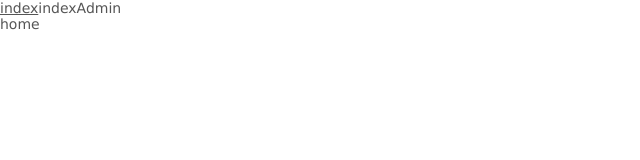
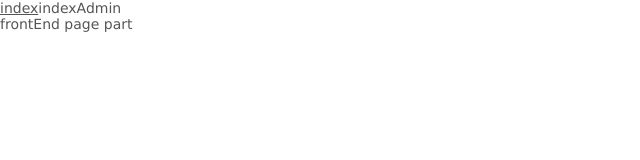
Before and after one commit to VincentWenForMe/adminVue, a Vue app: page /#/Index in a window 1280 px wide. Shown: the top 160 px of the page, without its empty margins (0-640 px from the left). Built offline with nearby package versions, Linux system fonts and the light colour scheme.

Commit message:
前端首页展示部分

```diff
--- a/src/components/views/home.vue
+++ b/src/components/views/home.vue
@@ -1,6 +1,6 @@
 <template>
   <div class="home">
-    home
+    frontEnd page part
   </div>
 </template>
 
```
